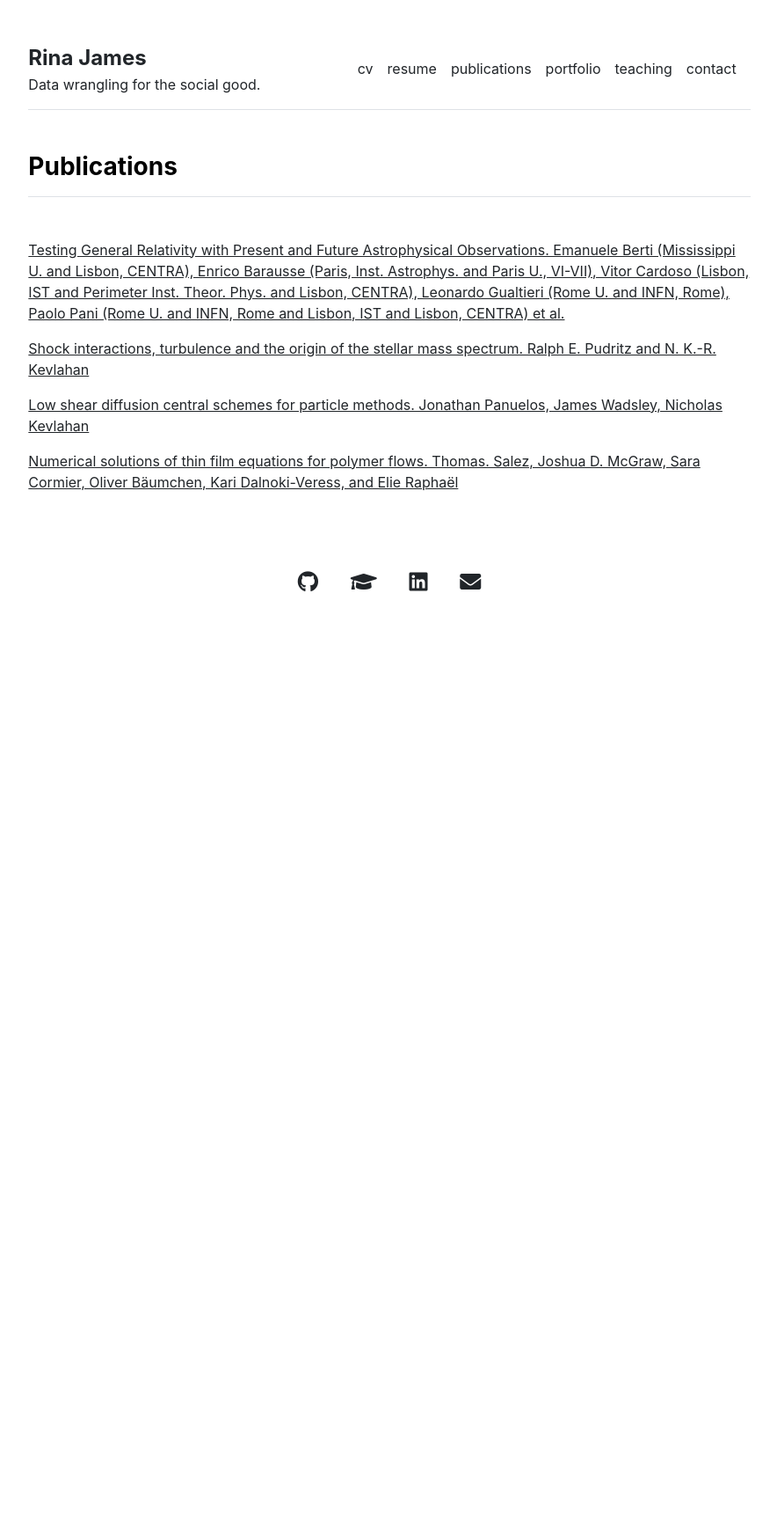
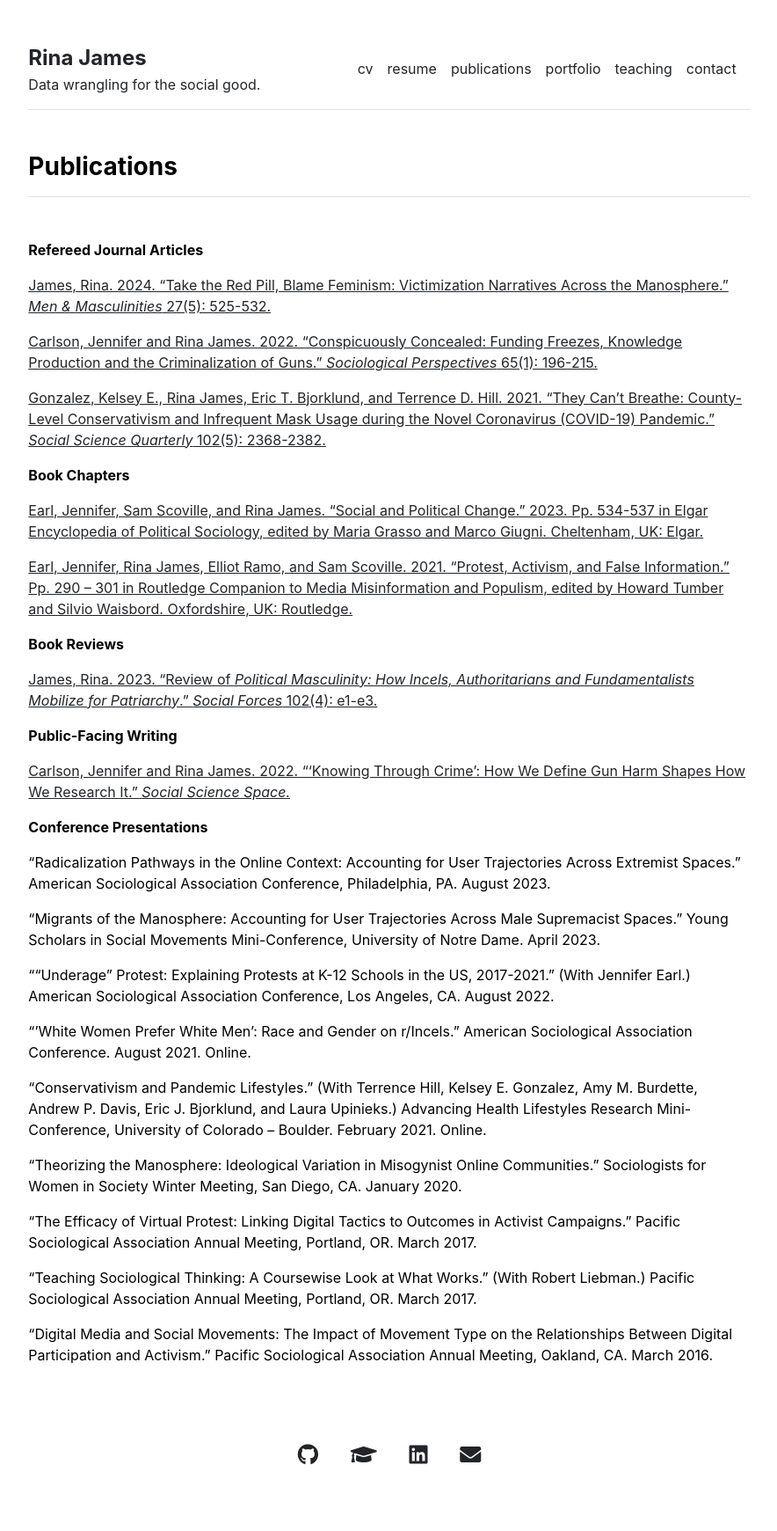
Before and after one commit to rinajames/rinajames.github.io, a Jekyll site: the page built from publications.md, in a window 1280 px wide. Shown: the whole page at 88% size, without its empty margins (197-1081 px from the left). Built offline with Jekyll 4.4.1, drawn with Linux system fonts in a browser that asks for light colours; before the commit the page ends 900 px from its top, so only the background shows below that.

Commit message:
Update publications.md

```diff
--- a/publications.md
+++ b/publications.md
@@ -1,4 +1,46 @@
 ---
-layout: publications
+layout: page
 title: "Publications"
 ---
+
+**Refereed Journal Articles**
+
+[James, Rina. 2024. “Take the Red Pill, Blame Feminism: Victimization Narratives Across the Manosphere.” *Men & Masculinities* 27(5): 525-532.](/documents/red_pill.pdf)
+
+[Carlson, Jennifer and Rina James. 2022. “Conspicuously Concealed: Funding Freezes, Knowledge Production and the Criminalization of Guns.” *Sociological Perspectives* 65(1): 196-215.](/documents/conspicuously_concealed.pdf)
+
+[Gonzalez, Kelsey E., Rina James, Eric T. Bjorklund, and Terrence D. Hill. 2021. “They Can’t Breathe: County-Level Conservativism and Infrequent Mask Usage during the Novel Coronavirus (COVID-19) Pandemic.” *Social Science Quarterly* 102(5): 2368-2382.](/documents/covid.pdf)
+
+**Book Chapters**
+
+[Earl, Jennifer, Sam Scoville, and Rina James. “Social and Political Change.” 2023. Pp. 534-537 in Elgar Encyclopedia of Political Sociology, edited by Maria Grasso and Marco Giugni. Cheltenham, UK: Elgar.](/documents/social_change.pdf)
+
+[Earl, Jennifer, Rina James, Elliot Ramo, and Sam Scoville. 2021. “Protest, Activism, and False Information.” Pp. 290 – 301 in Routledge Companion to Media Misinformation and Populism, edited by Howard Tumber and Silvio Waisbord. Oxfordshire, UK: Routledge.](/documents/false_information.pdf)
+
+**Book Reviews**
+
+[James, Rina. 2023. “Review of *Political Masculinity: How Incels, Authoritarians and Fundamentalists Mobilize for Patriarchy*.” *Social Forces* 102(4): e1-e3.](/documents/review.pdf)
+
+**Public-Facing Writing**
+
+[Carlson, Jennifer and Rina James. 2022. "‘Knowing Through Crime’: How We Define Gun Harm Shapes How We Research It." *Social Science Space.*](https://www.socialsciencespace.com/2022/06/knowing-through-crime-how-we-define-gun-harm-shapes-how-we-research-it/)
+
+**Conference Presentations**
+
+“Radicalization Pathways in the Online Context: Accounting for User Trajectories Across Extremist Spaces.” American Sociological Association Conference, Philadelphia, PA. August 2023.
+
+“Migrants of the Manosphere: Accounting for User Trajectories Across Male Supremacist Spaces.” Young Scholars in Social Movements Mini-Conference, University of Notre Dame. April 2023.
+
+““Underage” Protest: Explaining Protests at K-12 Schools in the US, 2017-2021.” (With Jennifer Earl.) American Sociological Association Conference, Los Angeles, CA. August 2022.
+
+“'White Women Prefer White Men’: Race and Gender on r/Incels.” American Sociological Association Conference. August 2021. Online.
+
+“Conservativism and Pandemic Lifestyles.” (With Terrence Hill, Kelsey E. Gonzalez, Amy M. Burdette, Andrew P. Davis, Eric J. Bjorklund, and Laura Upinieks.) Advancing Health Lifestyles Research Mini-Conference, University of Colorado – Boulder. February 2021.  Online.
+
+“Theorizing the Manosphere: Ideological Variation in Misogynist Online Communities.” Sociologists for Women in Society Winter Meeting, San Diego, CA. January 2020.
+
+“The Efficacy of Virtual Protest: Linking Digital Tactics to Outcomes in Activist Campaigns.” Pacific Sociological Association Annual Meeting, Portland, OR. March 2017.
+
+“Teaching Sociological Thinking: A Coursewise Look at What Works.” (With Robert Liebman.) Pacific Sociological Association Annual Meeting, Portland, OR. March 2017.
+
+“Digital Media and Social Movements: The Impact of Movement Type on the Relationships Between Digital Participation and Activism.” Pacific Sociological Association Annual Meeting, Oakland, CA. March 2016.
```
